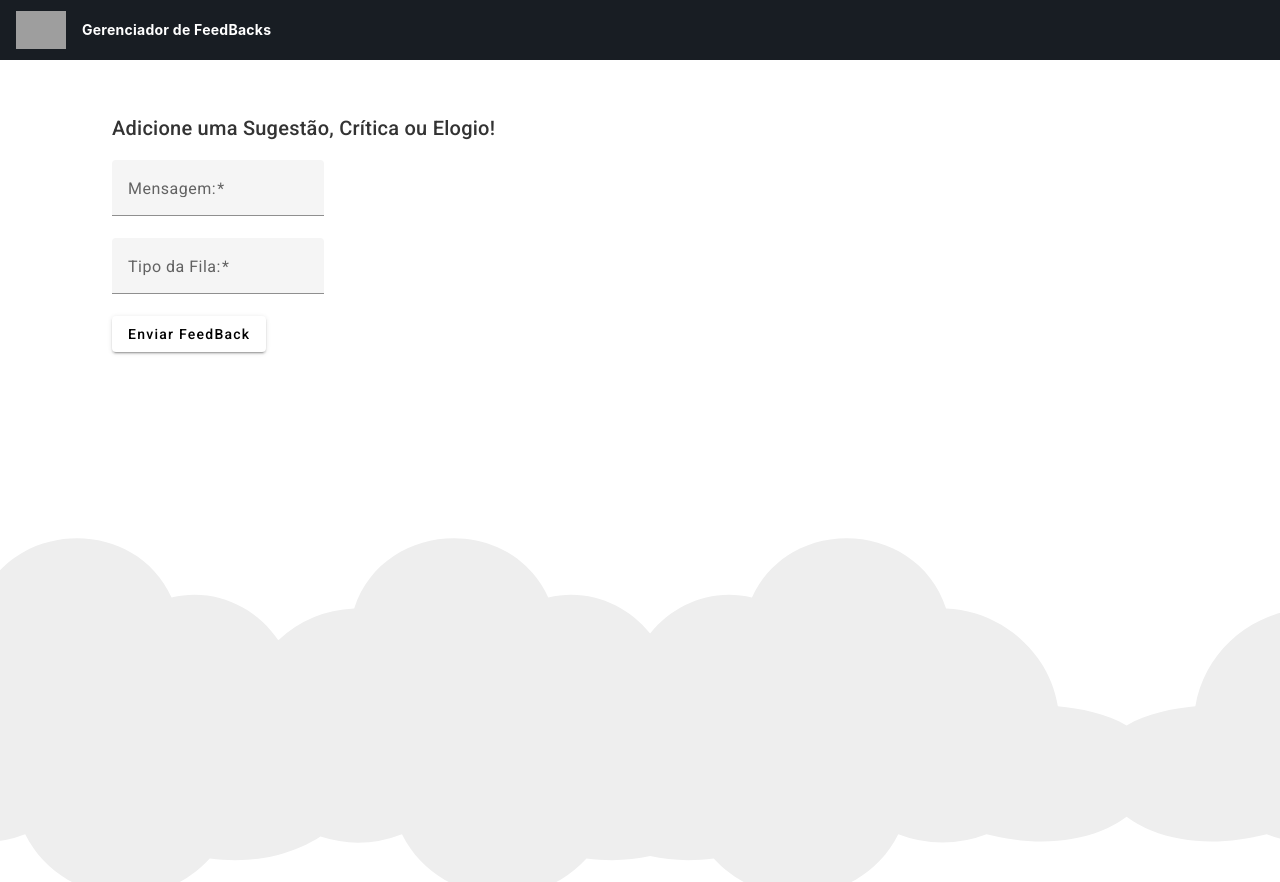
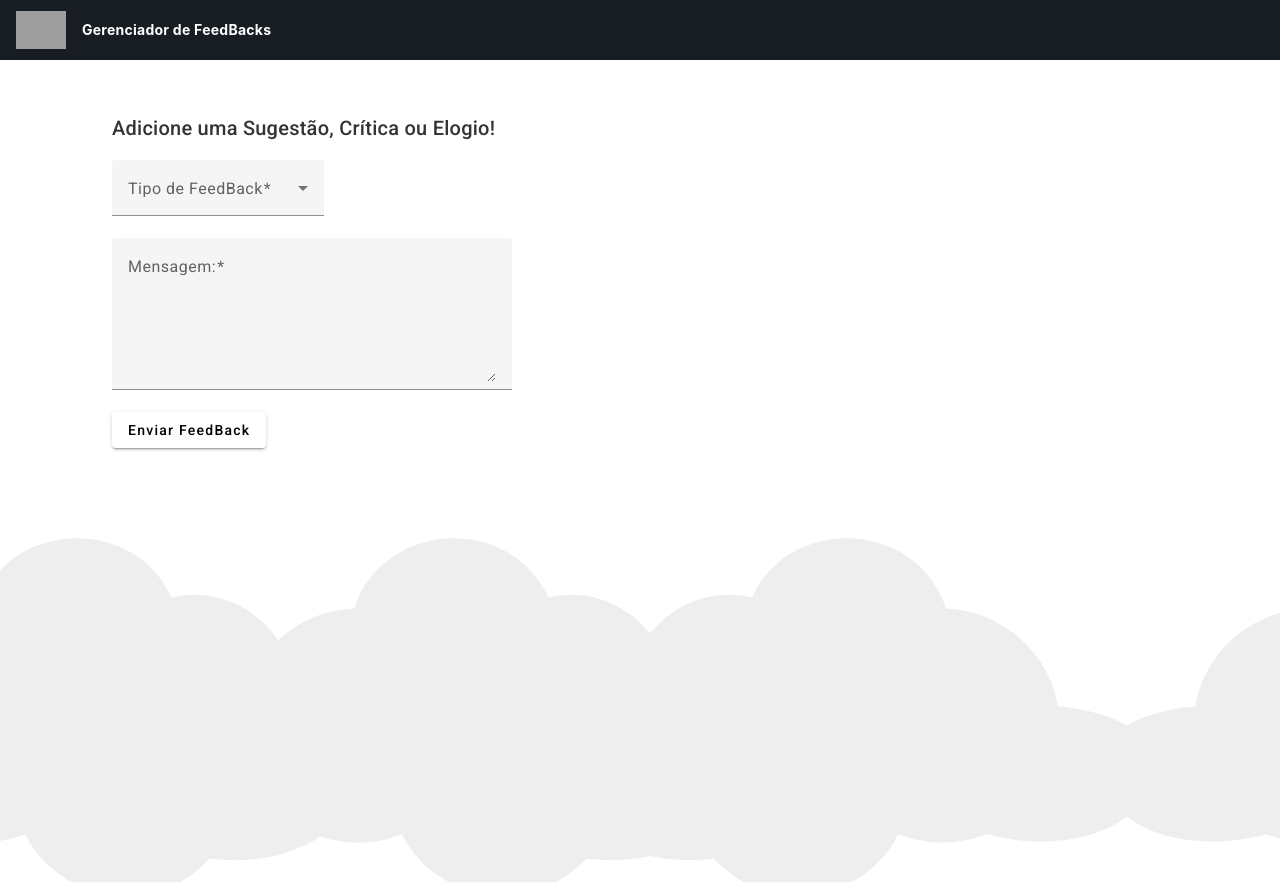
Before and after one commit to jennifercluc/bootcamp-cielo-fullstack, an Angular app in the folder queue-manager-front/: page /gerenciar in a window 1280 px wide. Built offline with nearby package versions, Linux system fonts and the light colour scheme; grey boxes are pictures that could not be loaded.

Commit message:
Adiciona select ao Tipo de FeedBack

```diff
--- a/queue-manager-front/src/app/adicionar-feedback/adicionar-feedback.component.html
+++ b/queue-manager-front/src/app/adicionar-feedback/adicionar-feedback.component.html
@@ -3,29 +3,35 @@
 <form (ngSubmit)="adicionarNaFila()">
   <div class="form-group">
     <mat-form-field>
+      <mat-label>Tipo de FeedBack</mat-label>
+      <select
+        matNativeControl
+        required
+        [(ngModel)]="tipo"
+        [ngModelOptions]="{ standalone: true }"
+      >
+        <option
+          *ngFor="let tipoDeFeedback of tiposDeFeedback"
+          [value]="tipoDeFeedback.id"
+        >
+          {{ tipoDeFeedback.name }}
+        </option>
+      </select>
+    </mat-form-field>
+  </div>
+  <div class="form-group">
+    <mat-form-field style="width: 400px">
       <mat-label>Mensagem:</mat-label>
-      <input
+      <textarea
         matInput
-        type="text"
+        rows="5"
         id="mensagem"
         name="mensagem"
         [(ngModel)]="mensagem"
         required
-      />
+      ></textarea>
     </mat-form-field>
   </div>
-  <div class="form-group">
-    <mat-form-field>
-      <mat-label>Tipo da Fila:</mat-label>
-      <input
-        matInput
-        type="text"
-        id="tipo"
-        name="tipo"
-        [(ngModel)]="tipo"
-        required
-      />
-    </mat-form-field>
-  </div>
+
   <button mat-raised-button type="submit">Enviar FeedBack</button>
 </form>
--- a/queue-manager-front/src/app/adicionar-feedback/adicionar-feedback.component.ts
+++ b/queue-manager-front/src/app/adicionar-feedback/adicionar-feedback.component.ts
@@ -1,5 +1,6 @@
 import { Component } from '@angular/core';
 import { FilaService } from '../shared/services/fila.service';
+import { TipoFeedback } from '../shared/models/tipo-feedback.model';
 
 @Component({
   selector: 'app-adicionar-feedback',
@@ -7,6 +8,11 @@ import { FilaService } from '../shared/services/fila.service';
   styleUrls: ['./adicionar-feedback.component.scss'],
 })
 export class AdicionarFeedBackComponent {
+  tiposDeFeedback: TipoFeedback[] = [
+    new TipoFeedback(1, 'Sugestão'),
+    new TipoFeedback(2, 'Crítica'),
+    new TipoFeedback(3, 'Elogio'),
+  ];
   mensagem: string = '';
   tipo: string = '';
 
--- /dev/null
+++ b/queue-manager-front/src/app/shared/models/tipo-feedback.model.ts
@@ -0,0 +1,3 @@
+export class TipoFeedback {
+  constructor(public id: number, public name: string) {}
+}
```
